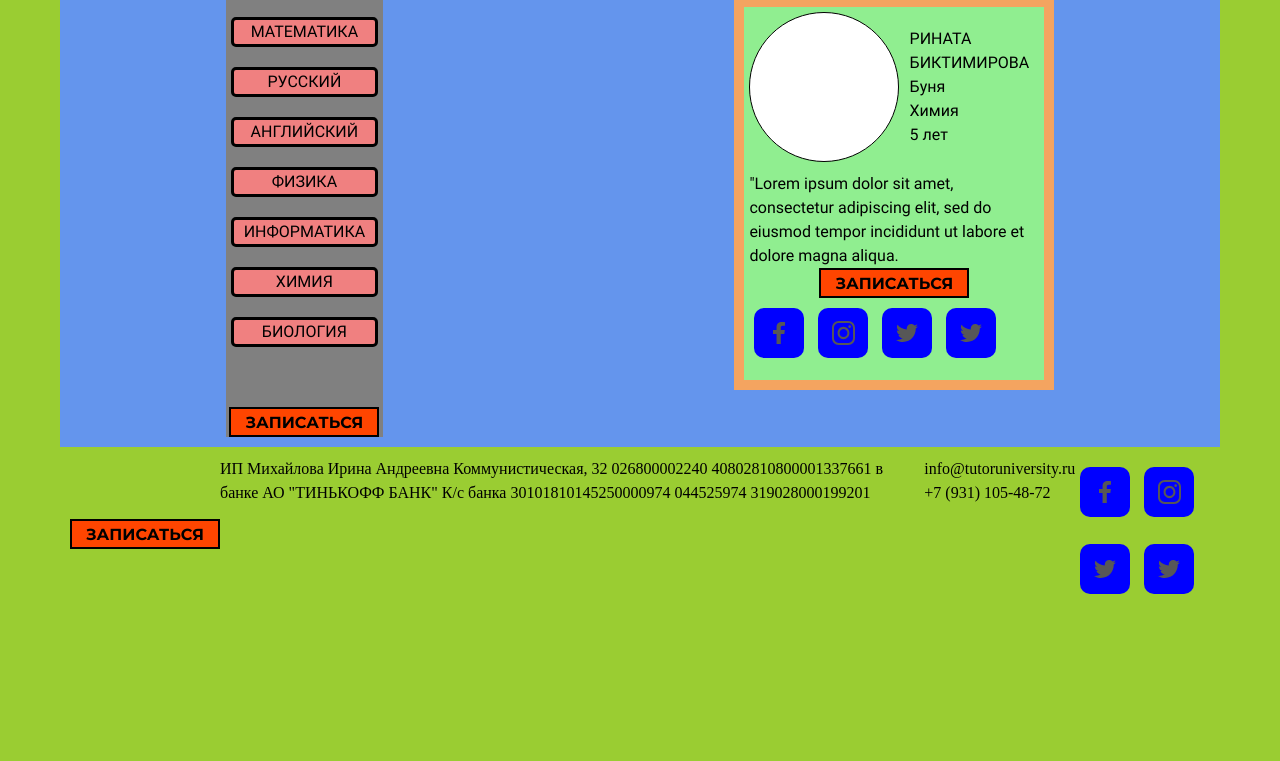
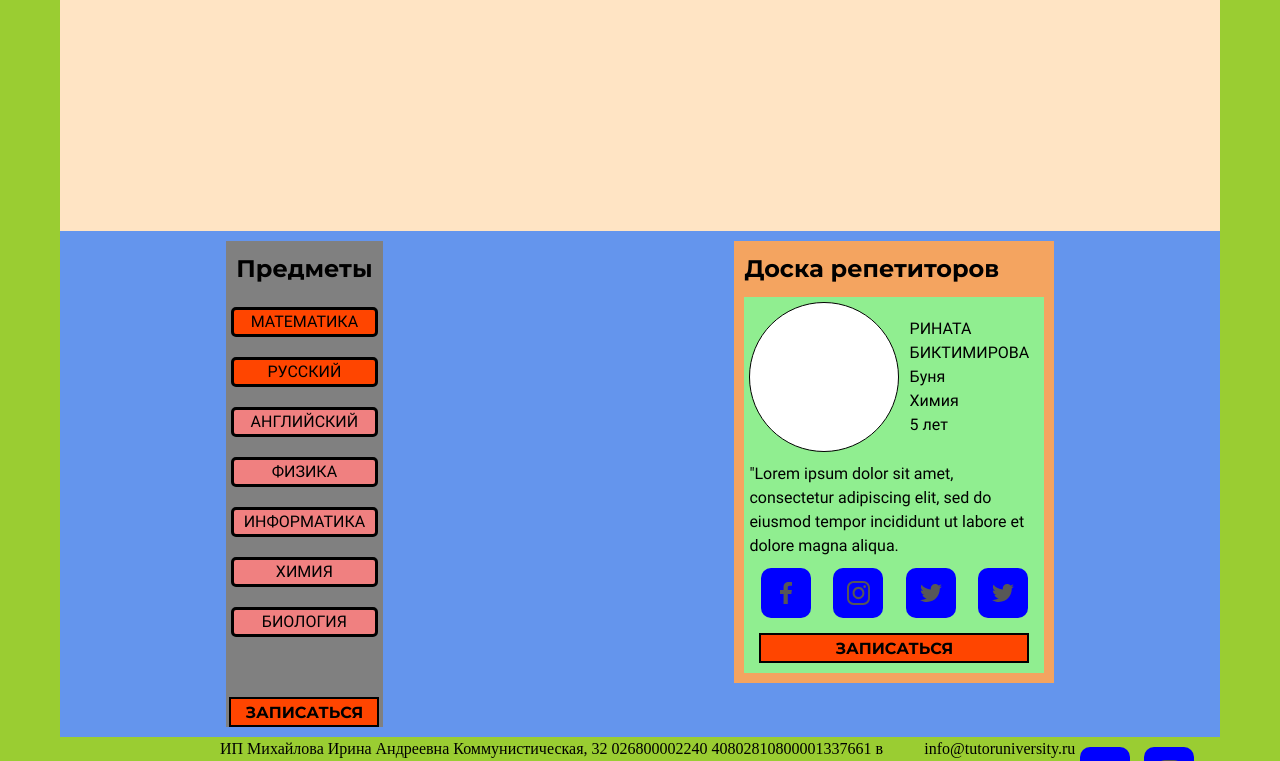
Before and after one commit to ShuliatevAl/TutorUni_club, a website built with webpack: page src/index.html in a window 1280 px wide. Shown: the part 119-880 px from the top of the page. Before the commit the page ends 800 px from the top, so only its background shows below. Built offline with nearby package versions, Linux system fonts and the light colour scheme; files whose address does not match are found by name.

Commit message:
minor changes

```diff
--- a/src/index.html
+++ b/src/index.html
@@ -11,7 +11,7 @@
 <body>
     <div class="_container">
         <header class="header">
-            <h1 class="header__title title">TutorUniClub</h1>
+            <h2 class="header__title title">TutorUniClub</h2>
             <nav class="header__nav">
                 <ul class="header__menu">
                     <li class="header__menu-item">
@@ -32,15 +32,19 @@
 
     <div class="_container">
         <main class="index">
+            <div class="index__top">
+                <h1 class="index__title title">Доска участников</h1>
+            </div>
+            <div class="index__bottom">
                 <div class="index-item subjects">
                     <h2 class="subjects__title title">
                         Предметы
                     </h2>
                     <ul class="subjects__list">
-                    <li class="subjects__item major">
+                        <li class="subjects__item subjects__item_major">
                             <a class="subjects__link link">Математика</a>
                         </li>
-                    <li class="subjects__item major">
+                        <li class="subjects__item subjects__item_major">
                             <a class="subjects__link link">Русский</a>
                         </li>
                         <li class="subjects__item">
@@ -83,17 +87,18 @@
                                 <p class="person-card__description">"Lorem ipsum dolor sit amet, consectetur adipiscing
                                     elit, sed do eiusmod tempor incididunt ut labore et dolore magna aliqua.</p>
                                 <div class="person-card__links">
-                                <a class="person-card__button button">Записаться</a>
                                     <div class="person-card__social">
                                         <a class="social__link link" href="#" title="VK" target="_blank"></a>
                                         <a class="social__link link" href="#" title="Instagram" target="_blank"></a>
                                         <a class="social__link link" href="#" title="Telegram" target="_blank"></a>
                                         <a class="social__link link" href="#" title="Twitter" target="_blank"></a>
                                     </div>
+                                    <a class="person-card__button button">Записаться</a>
                                 </div>
                             </div>
                         </li>
                     </ul>
+                </div>
             </div>
         </main>
     </div>
--- a/src/style/_globalstyles.scss
+++ b/src/style/_globalstyles.scss
@@ -2,7 +2,7 @@
     max-width: $maxWidth;
     width: 100%;
 
-    margin: 0 auto;
+    margin: auto;
     padding: 0 20px;
 }
 
@@ -90,19 +90,19 @@ a {
     background-repeat: no-repeat;
 
     &:nth-of-type(1) {
-        background-image: url(/src/img/facebook_icon.svg);
+        background-image: url(/src/img/card/facebook_icon.svg);
     }
 
     &:nth-of-type(2) {
-        background-image: url(/src/img/instagram_icon.svg);
+        background-image: url(/src/img/card/instagram_icon.svg);
     }
 
     &:nth-of-type(3) {
-        background-image: url(/src/img/twitter_icon.svg);
+        background-image: url(/src/img/card/twitter_icon.svg);
     }
 
     &:nth-of-type(4) {
-        background-image: url(/src/img/twitter_icon.svg);
+        background-image: url(/src/img/card/twitter_icon.svg);
     }
 
     &:hover,
--- a/src/style/_style.scss
+++ b/src/style/_style.scss
@@ -32,11 +32,19 @@ body {
 }
 
 .index {
-    margin: 10px 0;
+    margin: auto;
 
-    display: flex;
-    justify-content: space-around;
-    align-items: flex-start;
+    &__top {
+        height: 300px;
+
+        background-color: bisque;
+    }
+
+    &__bottom {
+        display: flex;
+        justify-content: space-around;
+        align-items: flex-start;
+    }
 
     font-family: 'Roboto';
 
@@ -82,6 +90,10 @@ body {
         vertical-align: center;
 
         background-color: lightcoral;
+
+        &_major {
+            background-color: orangered;
+        }
     }
 
     &__button {
@@ -166,6 +178,18 @@ body {
             }
         }
     }
+
+    &__social {
+        display: flex;
+        flex-direction: row;
+        justify-content: space-around;
+    }
+
+    &__button {
+        width: inherit;
+
+        margin: 5px 10px;
+    }
 }
 
 .footer {
```
Also changed, not shown: src/img/card/facebook_icon.svg (renamed from src/img/facebook_icon.svg), src/img/card/instagram_icon.svg (renamed from src/img/instagram_icon.svg), src/img/card/twitter_icon.svg (renamed from src/img/twitter_icon.svg). Lines whose indentation alone changed are shown as unchanged.
